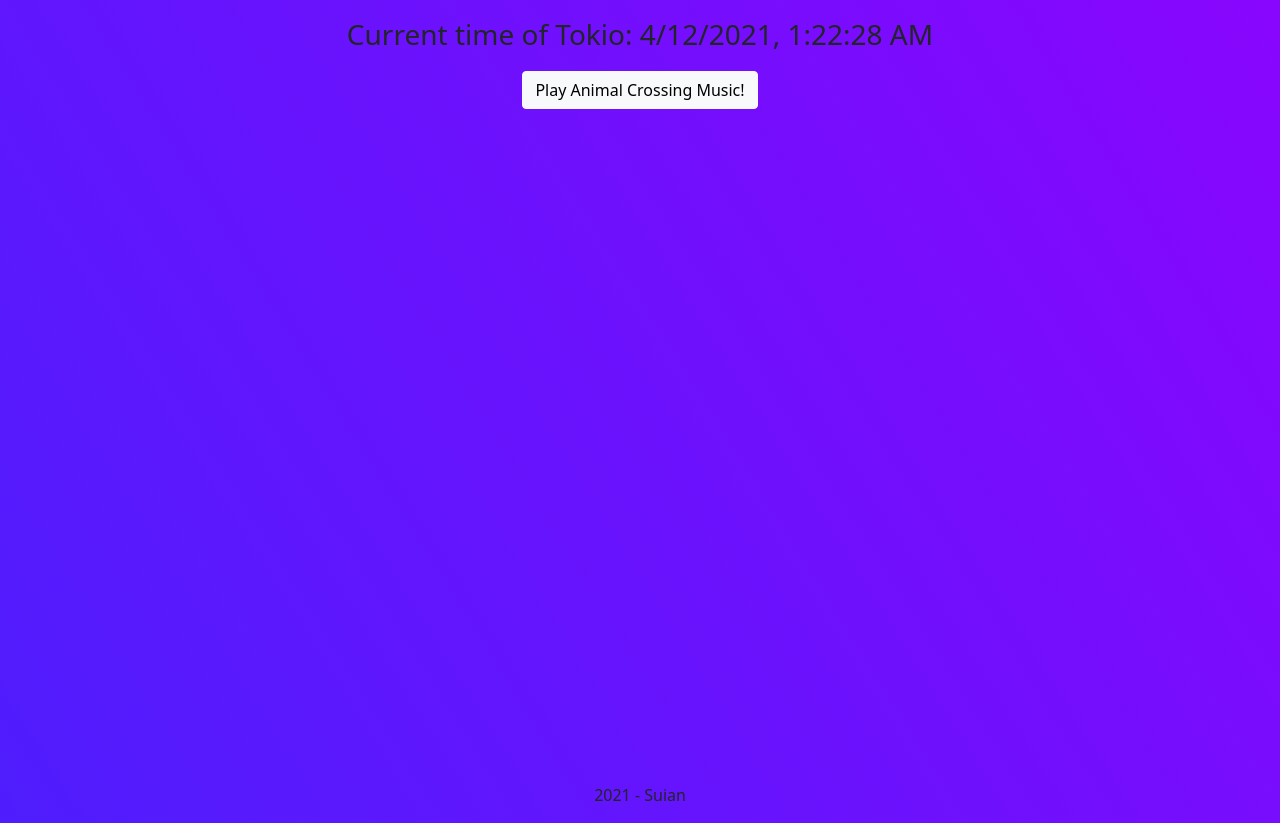
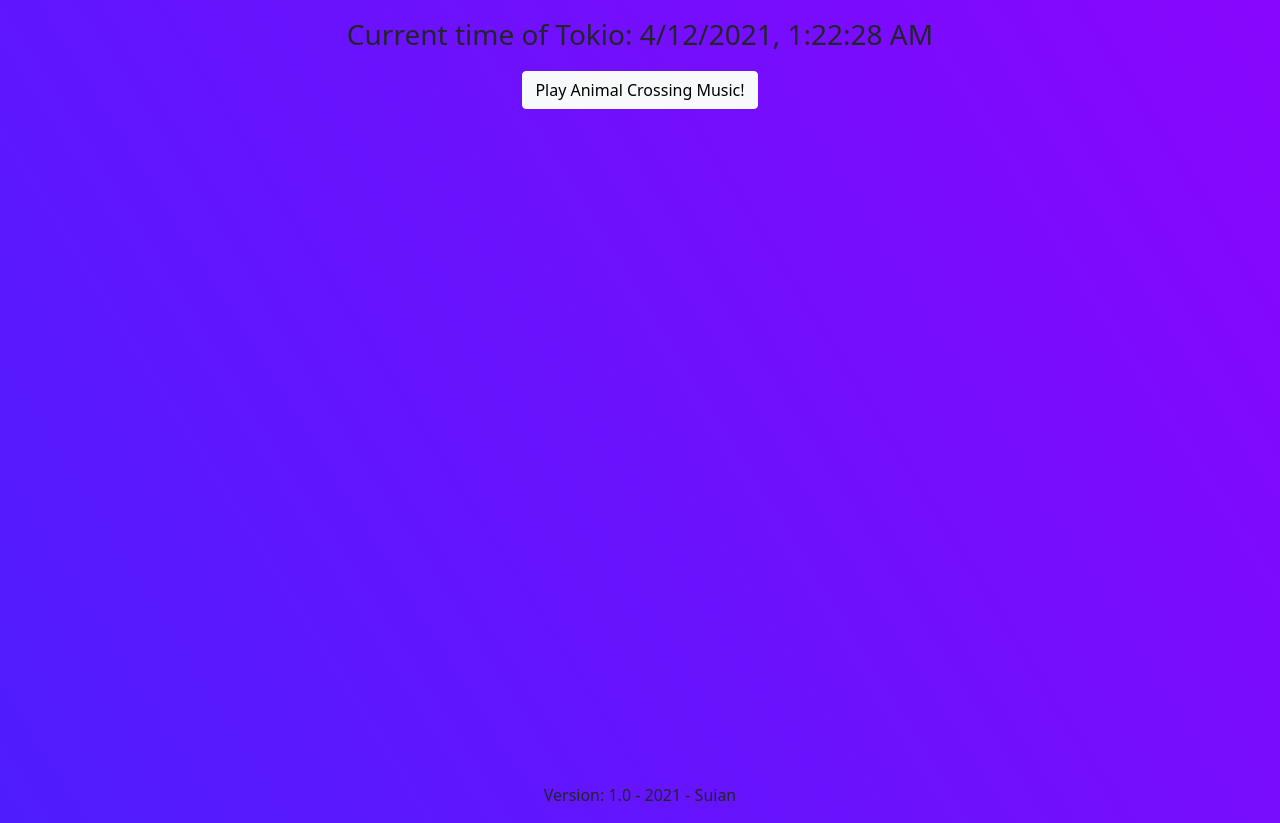
Before and after one commit to Suiah98/Japan-Crossing, a plain HTML site: page index.html in a window 1280 px wide. Shown: the part 237-1060 px from the top of the page. Drawn offline with nearby package versions, Linux system fonts and the light colour scheme.

Commit message:
Jaapan Crossing 1.0

```diff
--- a/index.html
+++ b/index.html
@@ -52,7 +52,7 @@
         integrity="sha384-JEW9xMcG8R+pH31jmWH6WWP0WintQrMb4s7ZOdauHnUtxwoG2vI5DkLtS3qm9Ekf"
         crossorigin="anonymous"></script>
     <script src="data/index.js"></script>
-    <div class="footer-copyright text-center py-3">2021 - Suian
+    <div class="footer-copyright text-center py-3">Version: 1.0 - 2021 - Suian
     </div>
 </body>
 
```
